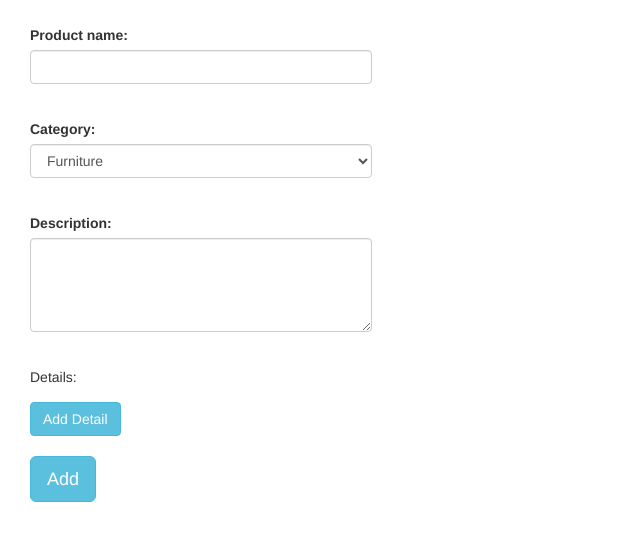
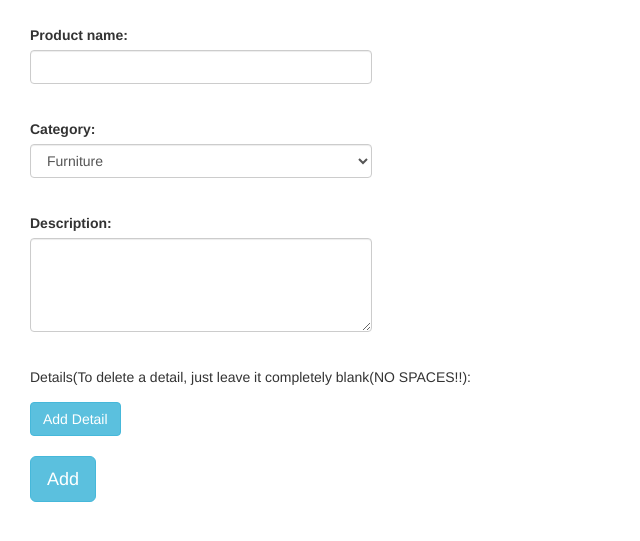
Before and after one commit to emirarditi/ProjectShowcase, a PHP site: page /AdminAdd.php in a window 1280 px wide. Shown: the part 153-694 px from the top of the page, without its empty margins (0-640 px from the left). Run offline with PHP 8.4, Linux system fonts and the light colour scheme; data comes from the database, SQL or seed files in the repository; data that the repository does not hold is empty; some libraries are stand-ins or nearby versions.

Commit message:
Details module fully completed. Now you can add details in an infinite text box module. Right now, you can add a detail, edit a detail and also delete a detail

```diff
--- a/AdminAdd.php
+++ b/AdminAdd.php
@@ -25,7 +25,7 @@
         <div class="row" id="rowDiv">
             <div class="col-sm-10" style="margin-top: 80px" id="colDiv">
                 <div class="container" id="contDiv">
-                    <form method="get" action="AddProduct.php" id="mainForm">
+                    <form method="post" action="AddProduct.php" id="mainForm">
                         <div id="formDiv">
                         <input type="text" name="typeIndex" style="visibility: hidden" value="<?php if (isset($_GET["productId"]))echo $_GET["productId"]; else echo 0;?>">
                         <div class="form-group">
@@ -51,17 +51,17 @@
                             <br>
                         </div>
                         <div class="form-group" id="detailsDiv">
-                            <p>Details:</p>
+                            <p>Details(To delete a detail, just leave it completely blank(NO SPACES!!):</p>
                             <?php if(isset($_GET["productId"])){
                                 $details = $database->select("product_details", "*",[
                                   "product_id" => $_GET["productId"]
                                 ]);
                                 foreach ($details as $detail){
                                     $_GET["selected"] = $detail["detail_type_id"];
-                                    echo "<select name='detail_type_id' style='display:inline;' class='form-control'>";
+                                    echo "<select name='detail_type_id[]' style='display:inline;' class='form-control'>";
                                     include "DataObjects/Details.php";
                                     echo "</select>";
-                                    echo "<input type='text' name='detail_value' value='" . $detail["detail_value"] . "' class='form-control' style='display: inline'>";
+                                    echo "<input type='text' name='detail_value[]' value='" . $detail["detail_value"] . "' class='form-control' style='display: inline'>";
                                     echo "<br>";
                                 }
                             }?>
--- a/script/script.js
+++ b/script/script.js
@@ -2,12 +2,12 @@ var choices = ["Weight", "Color", "Size", "Height", "Width", "Shape", "Specifica
 //var choices = [["Weight",1], ["Color",2], ["Size",3], ["Height",4], ["Width",5], ["Shape",6], ["Specification",7]];
 
 function addInput() {
-    var select = $("<select name=\"detail_type_id\" style=\"display:inline;\" class=\"form-control\"/>");
+    var select = $("<select name=\"detail_type_id[]\" style=\"display:inline;\" class=\"form-control\"/>");
     select.name = "detailOption";
     $.each(choices, function(a, b) {
         select.append($("<option/>").attr("value", a+1).text(b));
     });
-    var text = $("<input  style=\"display:inline;\" type=\"text\" name=\"detail_value\"  class=\"form-control\"/>");
+    var text = $("<input  style=\"display:inline;\" type=\"text\" name=\"detail_value[]\"  class=\"form-control\"/>");
     $("#detailsDiv").append(select);
     $("#detailsDiv").append(text);
     $("#detailsDiv").append("<br/>");
```
Also changed, not shown: AddProduct.php (+28 -4 lines).
